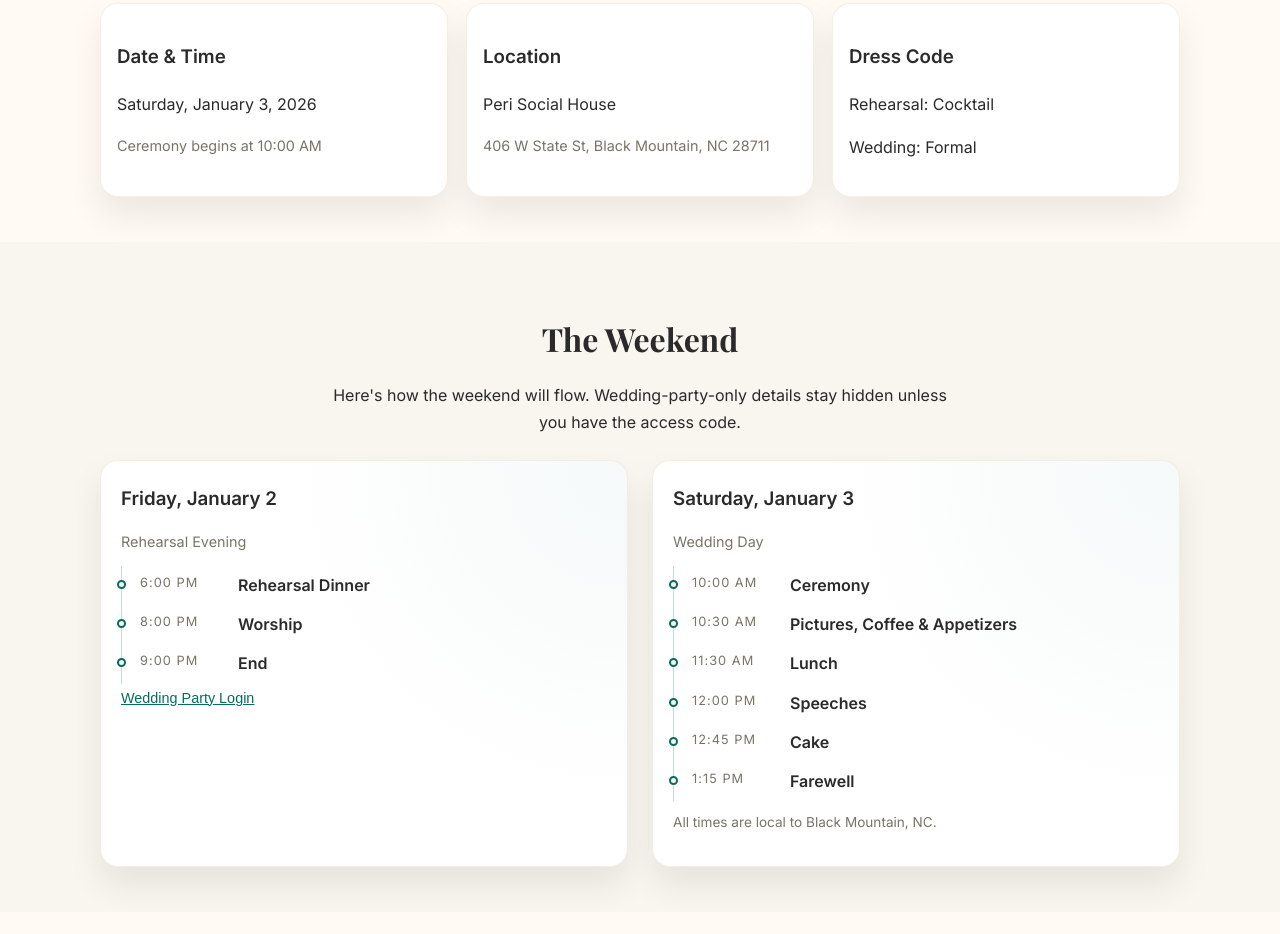
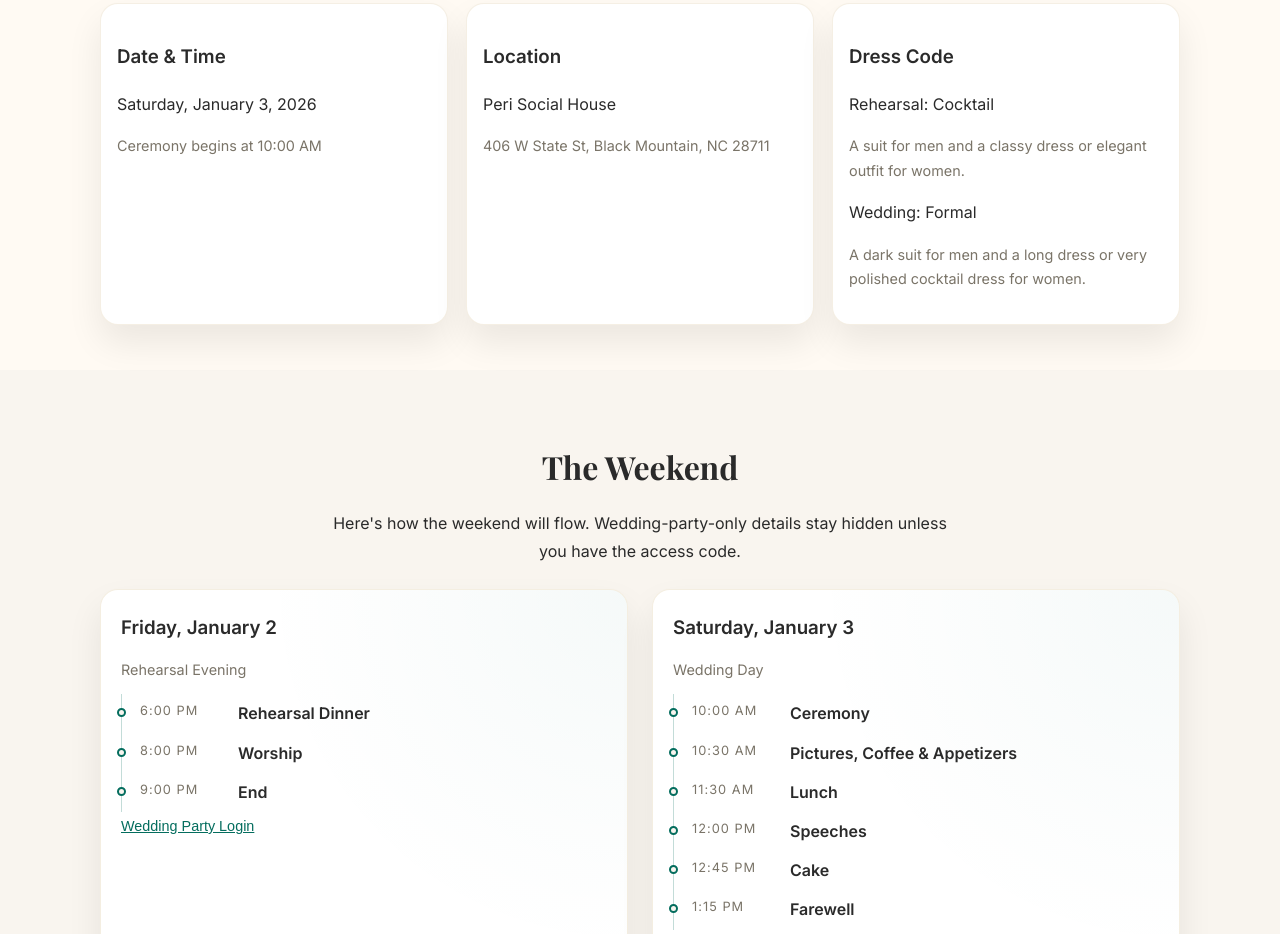
Before and after one commit to aemckenna/wedding, a plain HTML site: page index.html in a window 1280 px wide. Shown: the part 912-1846 px from the top of the page. Drawn offline with nearby package versions, Linux system fonts and the light colour scheme.

Commit message:
dress code

```diff
--- a/index.html
+++ b/index.html
@@ -89,7 +89,14 @@
           <div class="glance-card">
             <h3>Dress Code</h3>
             <p>Rehearsal: Cocktail</p>
+            <p class="soft">
+              A suit for men and a classy dress or elegant outfit for women.
+            </p>
             <p>Wedding: Formal</p>
+            <p class="soft">
+              A dark suit for men and a long dress or very polished cocktail
+              dress for women.
+            </p>
           </div>
         </div>
       </div>
```
